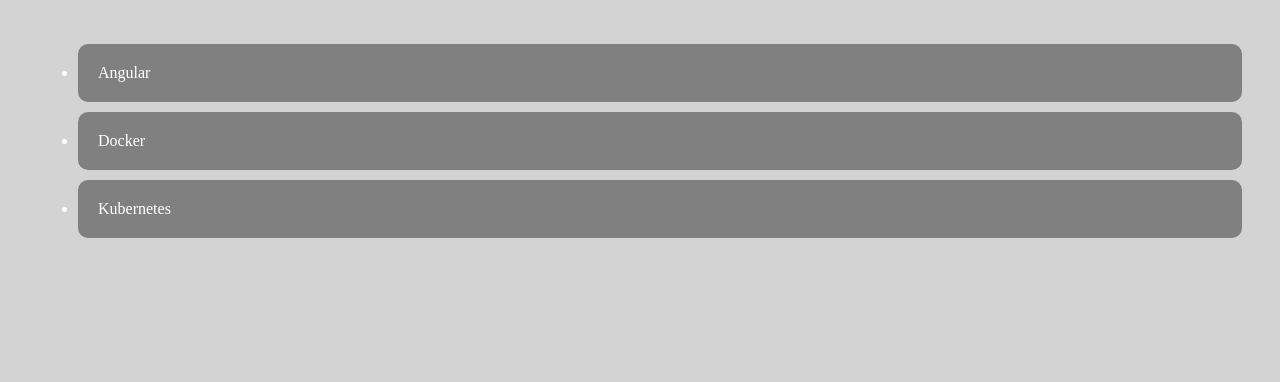
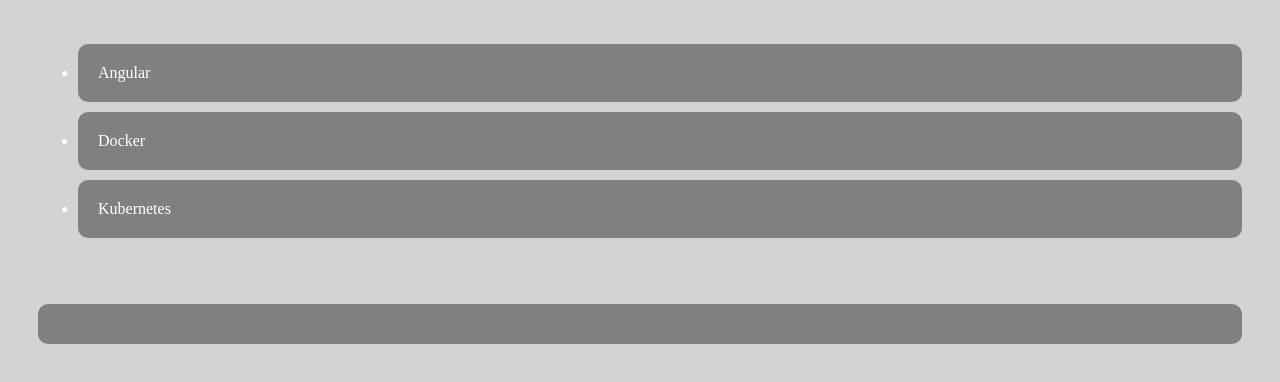
Before and after one commit to avshiliaev/frontend-angular-idiomatic-client, an Angular app: page / in a window 1280 px wide. Shown: the top 382 px of the page. Built offline with nearby package versions, Linux system fonts and the light colour scheme.

Commit message:
even binding 2

```diff
--- a/src/app/app.component.html
+++ b/src/app/app.component.html
@@ -3,7 +3,6 @@
   [trainings]="trainings">
 </app-trainings-component>
 
-
-<div>
-  {{selectedEvent | json}}
-</div>
+<app-trainings-detail
+  [selectedTraining] = "selectedEvent">
+</app-trainings-detail>
--- a/src/app/trainings-module/trainings-detail/trainings-detail.component.css
+++ b/src/app/trainings-module/trainings-detail/trainings-detail.component.css
@@ -0,0 +1,16 @@
+.trainingsBox{
+    background-color: lightgray;
+    padding: 20px;
+}
+
+.listItem{
+    background-color: gray;
+    padding: 20px;
+    color: white;
+    border-radius: 10px;
+    margin: 10px;
+}
+
+.listItem:hover {
+    background-color: rgba(25, 0, 83, 0.363);
+  }
--- a/src/app/trainings-module/trainings-detail/trainings-detail.component.html
+++ b/src/app/trainings-module/trainings-detail/trainings-detail.component.html
@@ -1 +1,5 @@
-<p>trainings-detail works!</p>
+<div class="trainingsBox">
+    <div class="listItem">
+        {{selectedTraining | json}}
+    </div>
+</div>
--- a/src/app/trainings-module/trainings-detail/trainings-detail.component.ts
+++ b/src/app/trainings-module/trainings-detail/trainings-detail.component.ts
@@ -1,4 +1,5 @@
-import { Component, OnInit } from '@angular/core';
+import { Component, OnInit, EventEmitter, Output, Input } from '@angular/core';
+import { Training } from "src/app/training"
 
 @Component({
   selector: 'app-trainings-detail',
@@ -7,6 +8,9 @@
 })
 export class TrainingsDetailComponent implements OnInit {
 
+  @Input() selectedTraining: Training[];
+  //@Output() like = new EventEmitter<Training>();
+
   constructor() { }
 
   ngOnInit() {
--- a/src/styles.css
+++ b/src/styles.css
@@ -1,2 +1,4 @@
 /* You can add global styles to this file, and also import other style files */
-body {background-color: lightgray;}
+body {
+    background-color: lightgray;
+}
```
